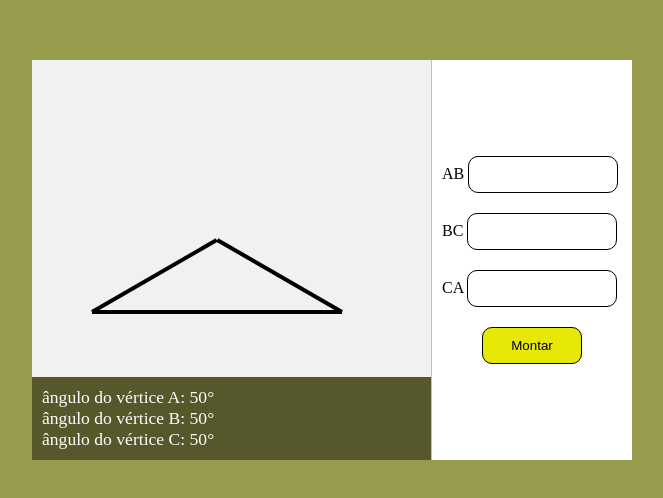
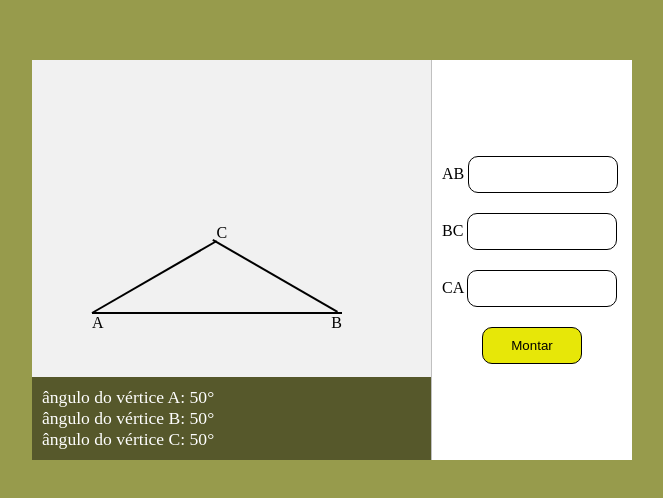
Before and after one commit to viniciusbarbosa2024/montador-de-triangulos, a plain HTML site: page index.html in a window 1280 px wide. Shown: the part 140-638 px from the top of the page, without its empty margins (308-971 px from the left). Drawn offline with Linux system fonts and the light colour scheme.

Commit message:
iniando js + indicação de vértices

```diff
--- a/css/style.css
+++ b/css/style.css
@@ -42,15 +42,18 @@ main {
 }
 
 #triangleArea #triangleContainer .side {
-    border: 2px solid black;
+    border-top: 2px solid black;
 }
 
 #triangleArea #triangleContainer #side1 {
     width: 250px;
 
+    display: flex;
+    justify-content: space-between;
+
     position: absolute;
     left: 60px;
-    bottom: 20%;
+    bottom: calc(20% - 18px);
 }
 
 #triangleArea #triangleContainer #side2 {
@@ -67,12 +70,19 @@ main {
 #triangleArea #triangleContainer #side3 {
     width: 144.33px;
 
+    display: flex;
+    justify-content: end;
+
     position: absolute;
     left: calc(60px + 250px);
     bottom: 20%;
 
     transform: rotate(-150deg);
     transform-origin: left;
+}
+
+#triangleArea #triangleContainer #side3 span {
+    transform: rotate(150deg);
 }
 
 #triangleArea #angles {
--- a/index.html
+++ b/index.html
@@ -10,9 +10,16 @@
     <main>
         <div id="triangleArea">
             <div id="triangleContainer">
-                <div class="side" id="side1"></div>
+                <div class="side" id="side1">
+                    <span>A</span>
+                    <span>B</span>
+                </div>
+
                 <div class="side" id="side2"></div>
-                <div class="side" id="side3"></div>
+
+                <div class="side" id="side3">
+                    <span>C</span>
+                </div>
             </div>
 
             <div id="angles">
--- a/js/script.js
+++ b/js/script.js
@@ -0,0 +1,14 @@
+const sideAB = document.getElementById('sideAB')
+const sideBC = document.getElementById('sideBC')
+const sideCA = document.getElementById('sideCA')
+const assemble = document.getElementById('assemble')
+
+assemble.addEventListener('click',generalFunction)
+
+function generalFunction() {
+    if () {
+
+    } else {
+        alert('Não é possível formar um triângulo com estas medidas')
+    }
+}
```
